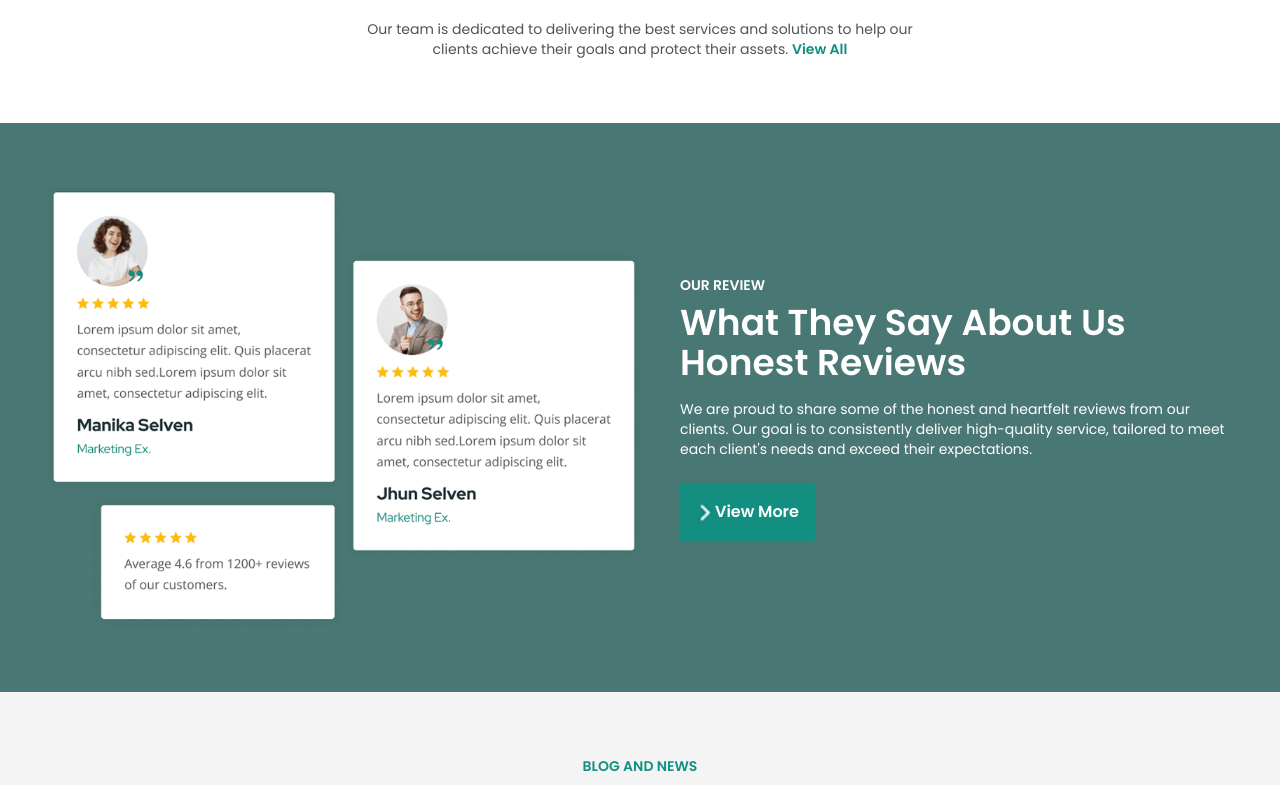
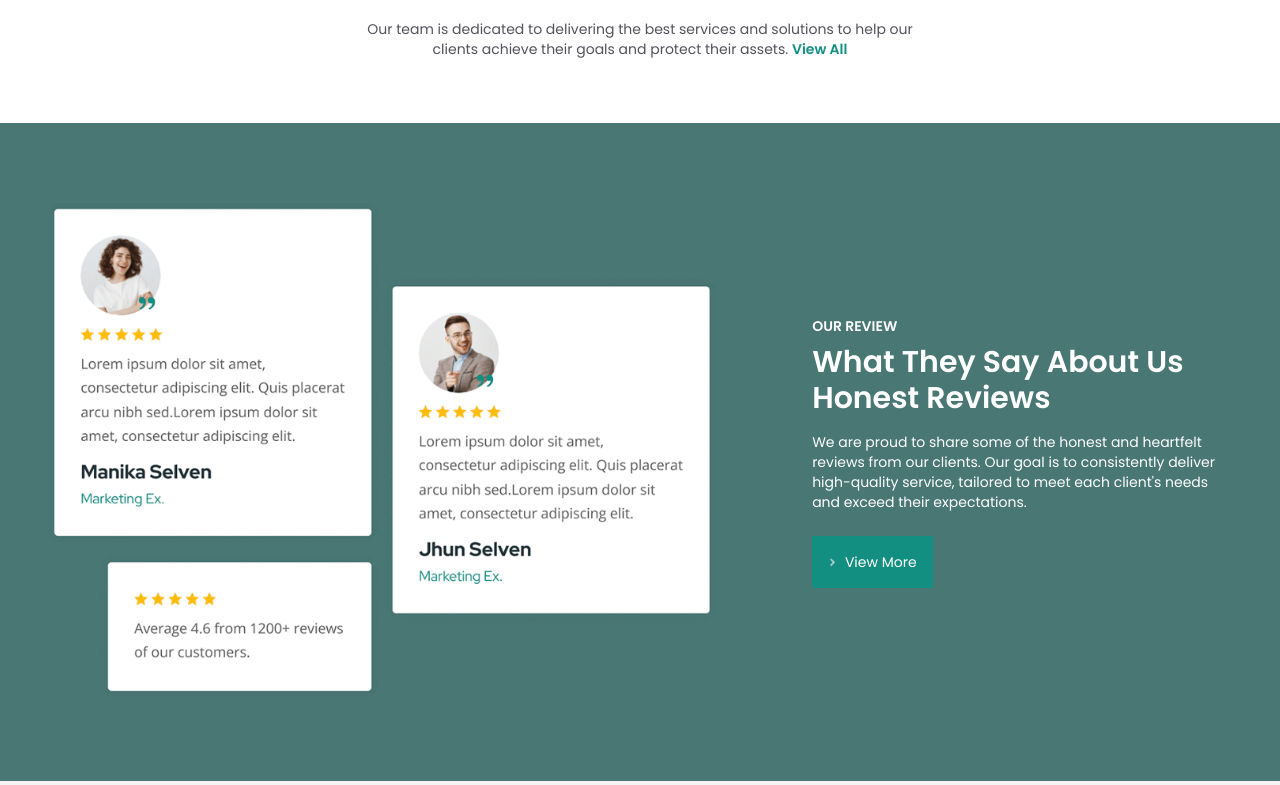
Before and after one commit to yeruvasaijahnavi/insurance_website, an Angular app: page / in a window 1280 px wide. Shown: the part 4480-5265 px from the top of the page. Built offline with nearby package versions, Linux system fonts and the light colour scheme.

Commit message:
Fix our review section

```diff
--- a/src/app/ourreview/ourreview.component.html
+++ b/src/app/ourreview/ourreview.component.html
@@ -1,14 +1,14 @@
-<section class="bg-[#497774] py-16 text-white">
+<section class="bg-[#497774] py-20 text-white">
 	<div
 		class="container mx-auto px-6 md:px-12 flex flex-col md:flex-row items-center"
 	>
-		<div class="w-full md:w-1/2 mb-8 md:mb-0">
+		<div class="w-full md:w-2/3 mb-8 md:mb-0">
 			<img src="/assets/images/reviews.png" alt="Customer review image" />
 		</div>
 
-		<div class="w-full md:w-1/2 md:pl-10 text-left">
+		<div class="w-full md:w-1/2 md:pl-24 text-left">
 			<h6 class="text-sm font-semibold uppercase mb-2">Our Review</h6>
-			<h2 class="text-3xl md:text-4xl font-semibold capitalize mb-4">
+			<h2 class="text-3xl font-semibold capitalize mb-4">
 				What They Say About Us Honest Reviews
 			</h2>
 			<p class="mb-6">
@@ -19,9 +19,13 @@
 			</p>
 
 			<button
-				class="flex p-4 items-center bg-accent font-semibold hover:underline"
+				class="flex p-4 text-sm items-center bg-accent hover:underline"
 			>
-				<img src="/assets/images/icons/get_started_icon.png" alt="" />
+				<img
+					src="/assets/images/icons/get_started_icon.png"
+					alt="forward cheveron icon"
+					class="h-3 mr-2"
+				/>
 				View More
 			</button>
 		</div>
```
